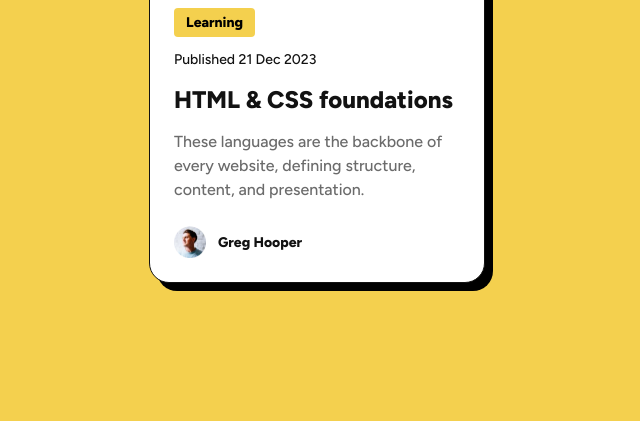
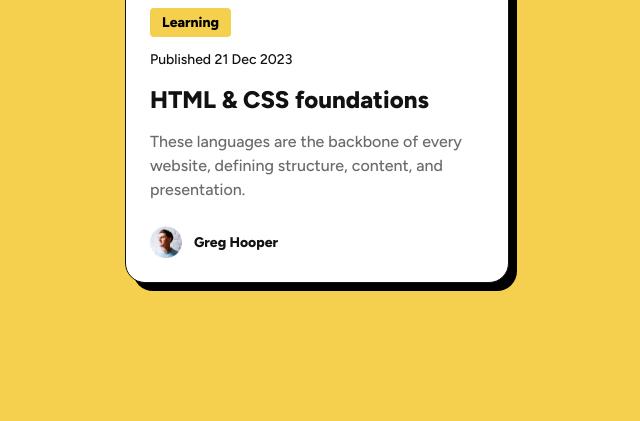
Before and after one commit to user2830581/blog-preview-card, a plain HTML site: page index.html in a window 1280 px wide. Shown: the part 379-800 px from the top of the page, without its empty margins (323-963 px from the left). Drawn offline with Linux system fonts and the light colour scheme.

Commit message:
Fixed content max-width

```diff
--- a/styles.css
+++ b/styles.css
@@ -120,7 +120,7 @@ body {
 /* Styles for larger screens */
 @media only screen and (min-width: 600px) {
   .content {
-    max-width: 336px;
+    max-width: 384px;
   }
 }
 
```
